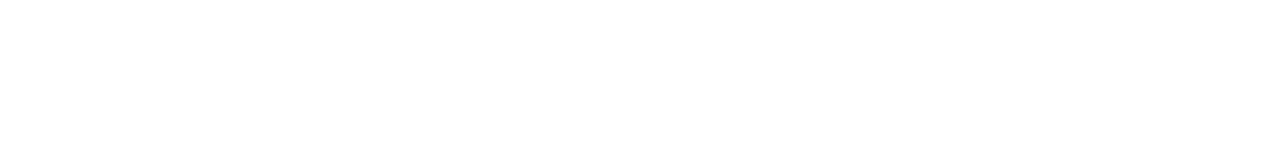
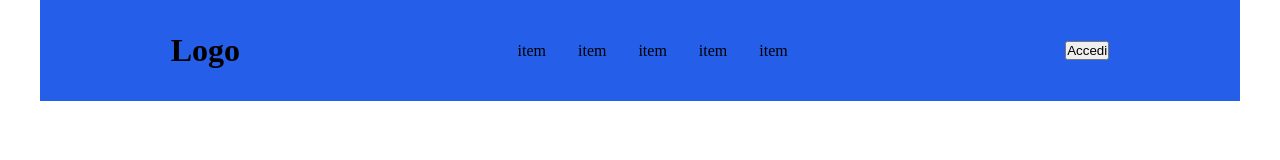
Before and after one commit to MarcoSac1/htmlcss-struttura-discord, a plain HTML site: page index.html in a window 1280 px wide. Drawn offline with Linux system fonts and the light colour scheme.

Commit message:
header creation

```diff
--- a/index.html
+++ b/index.html
@@ -7,6 +7,30 @@
     <link rel="stylesheet" href="./style/style.css">
 </head>
 <body>
-
+    <header>
+        <h1>
+            Logo
+        </h1>
+        <ul>
+            <li>
+                item
+            </li>
+            <li>
+                item
+            </li>
+            <li>
+                item
+            </li>
+            <li>
+                item
+            </li>
+            <li>
+                item
+            </li>
+        </ul>
+        <button>Accedi</button>
+    </header>
+    <main></main>
+    <footer></footer>
 </body>
 </html>
--- a/style/style.css
+++ b/style/style.css
@@ -0,0 +1,33 @@
+*{
+    margin: auto;
+    padding: 0;
+    box-sizing: border-box;
+}
+
+body{
+    max-width: 1200px;
+
+}
+
+header{
+    background-color:#255ee9;
+    display: flex;
+    justify-content: space-around;
+    align-items: center;
+    padding: 2rem 0;
+}
+
+ul{
+    display: flex;
+    list-style: none;
+    flex-wrap: wrap;
+    justify-content: space-evenly;
+}
+
+ul>li{
+    padding: 0 1rem;
+}
+/*
+button{
+
+} */
```
